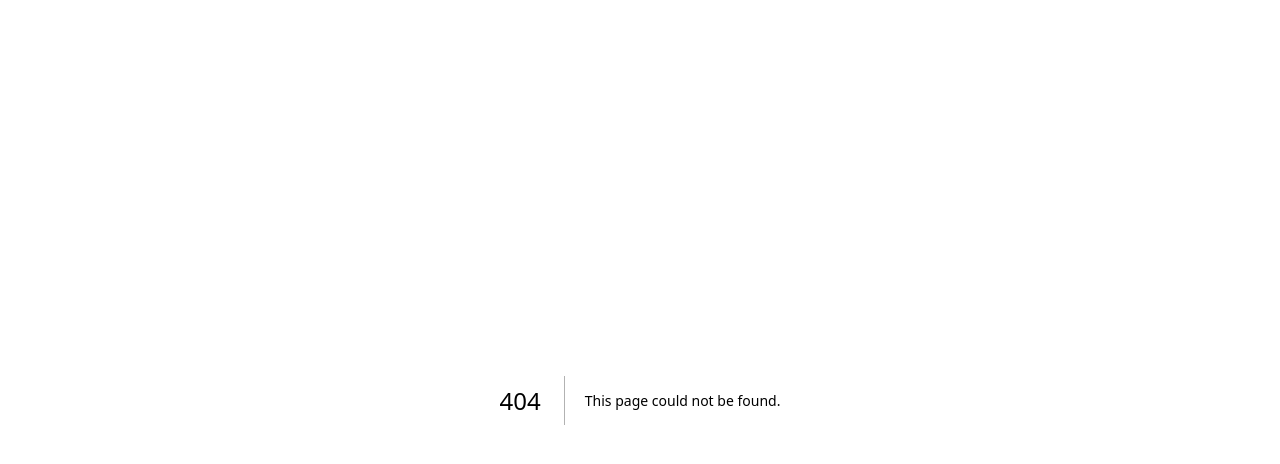
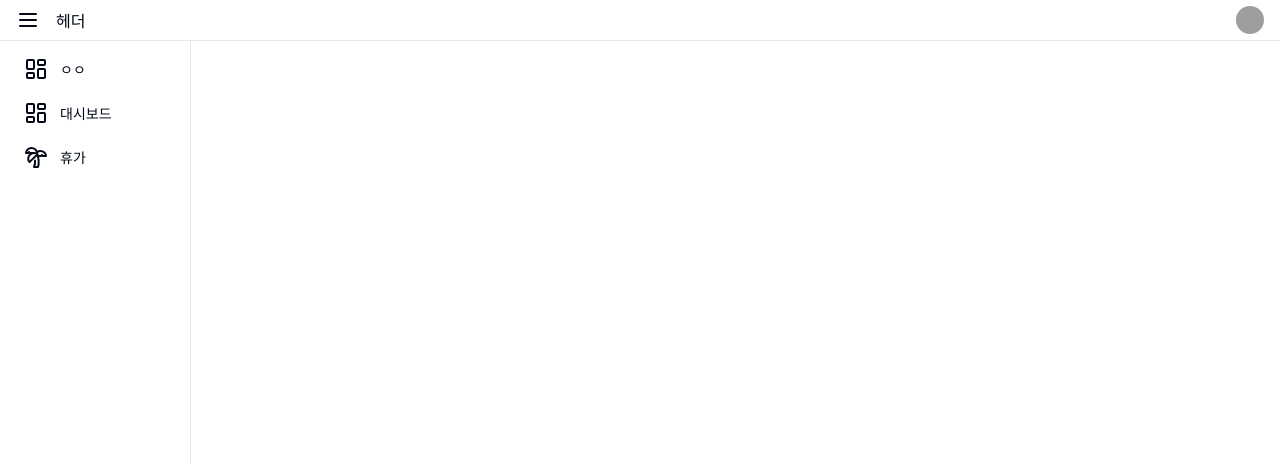
Before and after one commit to hbseo/day-off, a Next.js app: page /profile in a window 1280 px wide. Before the commit this address had no page. Shown: the top 464 px of the page. Built offline with nearby package versions, Linux system fonts and the light colour scheme; grey boxes are pictures that could not be loaded.

Commit message:
메인 색상 변경 Neutral to Slate

```diff
--- a/app/(main)/dashboard/page.tsx
+++ b/app/(main)/dashboard/page.tsx
@@ -1,5 +1,7 @@
+import { Card } from '@/components/ui/card';
+
 const Page = () => {
-  return <div>dashboard page</div>;
+  return <main></main>;
 };
 
 export default Page;
--- /dev/null
+++ b/app/(main)/profile/page.tsx
@@ -0,0 +1,5 @@
+const Page = () => {
+  return <></>;
+};
+
+export default Page;
--- a/app/globals.css
+++ b/app/globals.css
@@ -15,51 +15,49 @@
 @layer base {
   :root {
     --background: 0 0% 100%;
-    --foreground: 0 0% 3.9%;
+    --foreground: 222.2 84% 4.9%;
     --card: 0 0% 100%;
-    --card-foreground: 0 0% 3.9%;
+    --card-foreground: 222.2 84% 4.9%;
     --popover: 0 0% 100%;
-    --popover-foreground: 0 0% 3.9%;
-    --primary: 0 0% 9%;
-    --primary-foreground: 0 0% 98%;
-    --secondary: 0 0% 96.1%;
-    --secondary-foreground: 0 0% 9%;
-    --muted: 0 0% 96.1%;
-    --muted-foreground: 0 0% 45.1%;
-    --accent: 0 0% 96.1%;
-    --accent-foreground: 0 0% 9%;
+    --popover-foreground: 222.2 84% 4.9%;
+    --primary: 222.2 47.4% 11.2%;
+    --primary-foreground: 210 40% 98%;
+    --secondary: 210 40% 96.1%;
+    --secondary-foreground: 222.2 47.4% 11.2%;
+    --muted: 210 40% 96.1%;
+    --muted-foreground: 215.4 16.3% 46.9%;
+    --accent: 210 40% 96.1%;
+    --accent-foreground: 222.2 47.4% 11.2%;
     --destructive: 0 84.2% 60.2%;
-    --destructive-foreground: 0 0% 98%;
-    --border: 0 0% 89.8%;
-    --input: 0 0% 89.8%;
-    --ring: 0 0% 3.9%;
+    --destructive-foreground: 210 40% 98%;
+    --border: 214.3 31.8% 91.4%;
+    --input: 214.3 31.8% 91.4%;
+    --ring: 222.2 84% 4.9%;
     --radius: 0.5rem;
   }
 
   .dark {
-    --background: 0 0% 3.9%;
-    --foreground: 0 0% 98%;
-    --card: 0 0% 3.9%;
-    --card-foreground: 0 0% 98%;
-    --popover: 0 0% 3.9%;
-    --popover-foreground: 0 0% 98%;
-    --primary: 0 0% 98%;
-    --primary-foreground: 0 0% 9%;
-    --secondary: 0 0% 14.9%;
-    --secondary-foreground: 0 0% 98%;
-    --muted: 0 0% 14.9%;
-    --muted-foreground: 0 0% 63.9%;
-    --accent: 0 0% 14.9%;
-    --accent-foreground: 0 0% 98%;
+    --background: 222.2 84% 4.9%;
+    --foreground: 210 40% 98%;
+    --card: 222.2 84% 4.9%;
+    --card-foreground: 210 40% 98%;
+    --popover: 222.2 84% 4.9%;
+    --popover-foreground: 210 40% 98%;
+    --primary: 210 40% 98%;
+    --primary-foreground: 222.2 47.4% 11.2%;
+    --secondary: 217.2 32.6% 17.5%;
+    --secondary-foreground: 210 40% 98%;
+    --muted: 217.2 32.6% 17.5%;
+    --muted-foreground: 215 20.2% 65.1%;
+    --accent: 217.2 32.6% 17.5%;
+    --accent-foreground: 210 40% 98%;
     --destructive: 0 62.8% 30.6%;
-    --destructive-foreground: 0 0% 98%;
-    --border: 0 0% 14.9%;
-    --input: 0 0% 14.9%;
-    --ring: 0 0% 83.1%;
+    --destructive-foreground: 210 40% 98%;
+    --border: 217.2 32.6% 17.5%;
+    --input: 217.2 32.6% 17.5%;
+    --ring: 212.7 26.8% 83.9;
   }
-}
 
-@layer base {
   * {
     @apply border-border;
   }
--- a/components/header.tsx
+++ b/components/header.tsx
@@ -11,6 +11,7 @@
 import { cn } from '@/lib/utils';
 import { LogOut, Menu, Settings, User } from 'lucide-react';
 import { Separator } from './ui/separator';
+import Link from 'next/link';
 
 const Header = () => {
   const { isCollapsed, setIsCollapsed } = useNavPanelStore();
@@ -37,13 +38,17 @@
             <DropdownMenuLabel>내 계정</DropdownMenuLabel>
             <Separator />
             <DropdownMenuGroup>
-              <DropdownMenuItem>
-                <User className="mr-2 h-4 w-4" />
-                <span>정보</span>
+              <DropdownMenuItem asChild>
+                <Link href="/profile">
+                  <User className="mr-2 h-4 w-4" />
+                  <span>정보</span>
+                </Link>
               </DropdownMenuItem>
-              <DropdownMenuItem>
-                <Settings className="mr-2 h-4 w-4" />
-                <span>설정</span>
+              <DropdownMenuItem asChild>
+                <Link href="/setting">
+                  <Settings className="mr-2 h-4 w-4" />
+                  <span>설정</span>
+                </Link>
               </DropdownMenuItem>
             </DropdownMenuGroup>
             <Separator />
```
